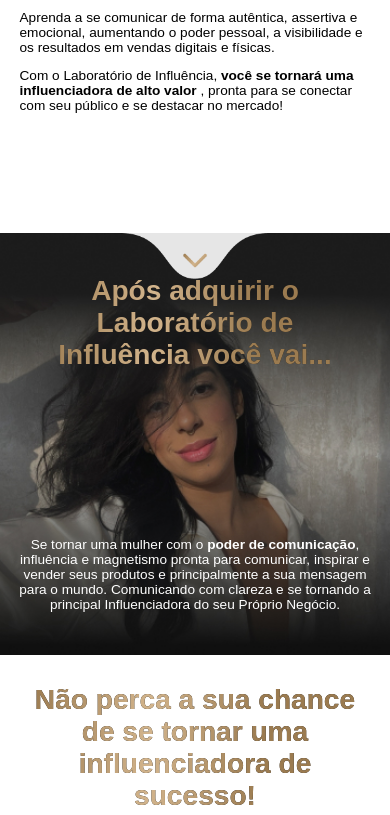
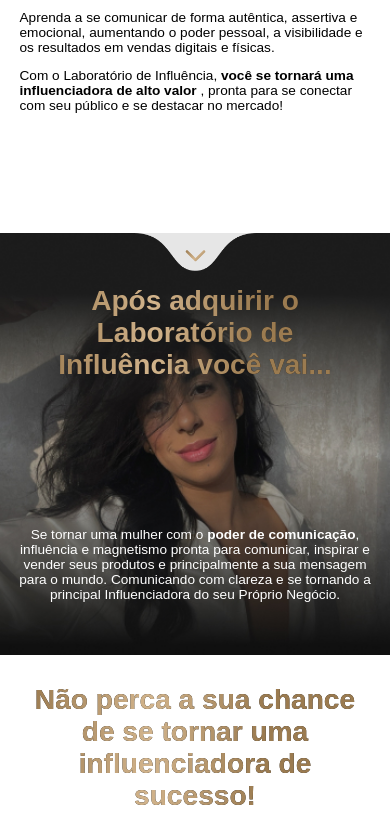
Before and after one commit to samuel-alves21/influency-lap, a website: page index.html in a window 390 px wide. Shown: the part 1793-2608 px from the top of the page. Drawn offline with Linux system fonts and the light colour scheme; a web font is replaced by a local one.

Commit message:
small responsive update

```diff
--- a/style.css
+++ b/style.css
@@ -327,7 +327,7 @@ p {
 
   .text04 {
     align-self: normal;
-    height: 80%;
+    height: 75%;
     display: flex;
     flex-direction: column;
     justify-content: space-between;
@@ -336,7 +336,7 @@ p {
   }
 
   .arrow04 {
-    width: 150px;
+    width: 125px;
   }
 
   .section04 h2  {
```
